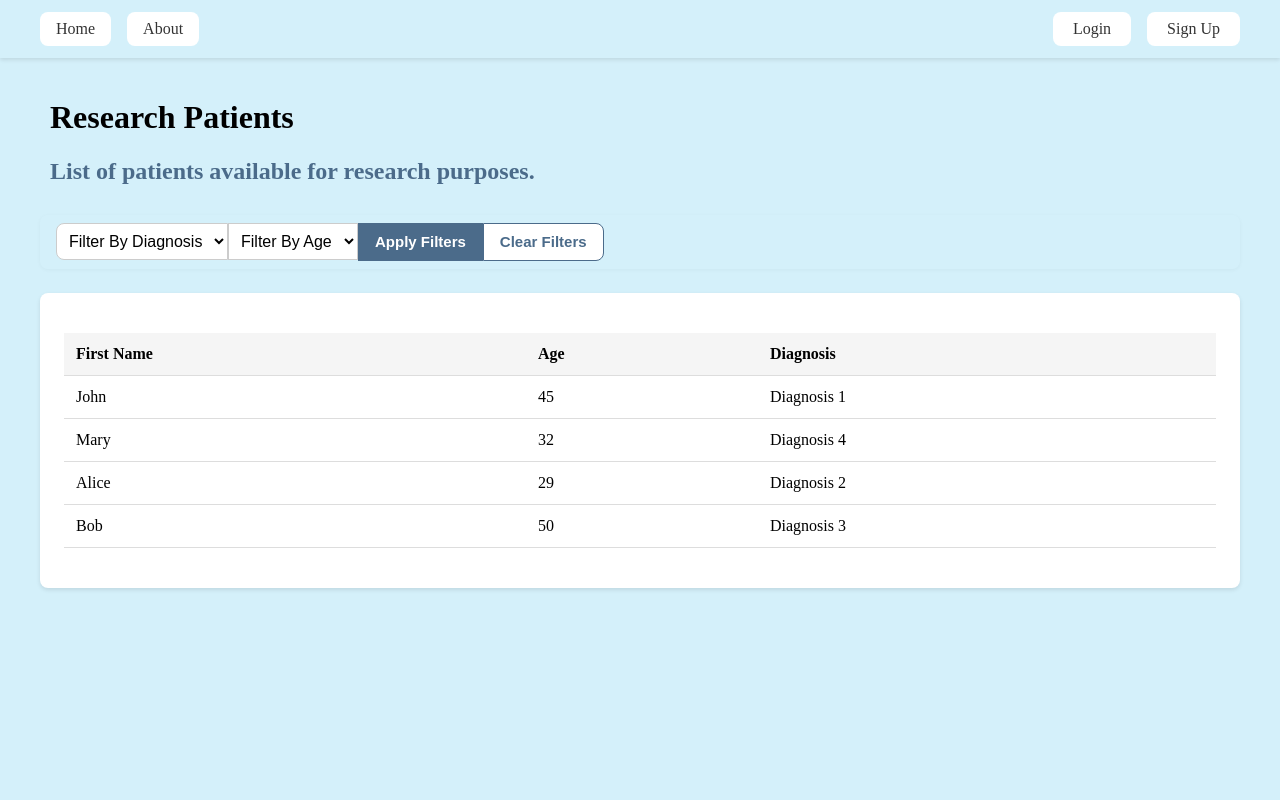
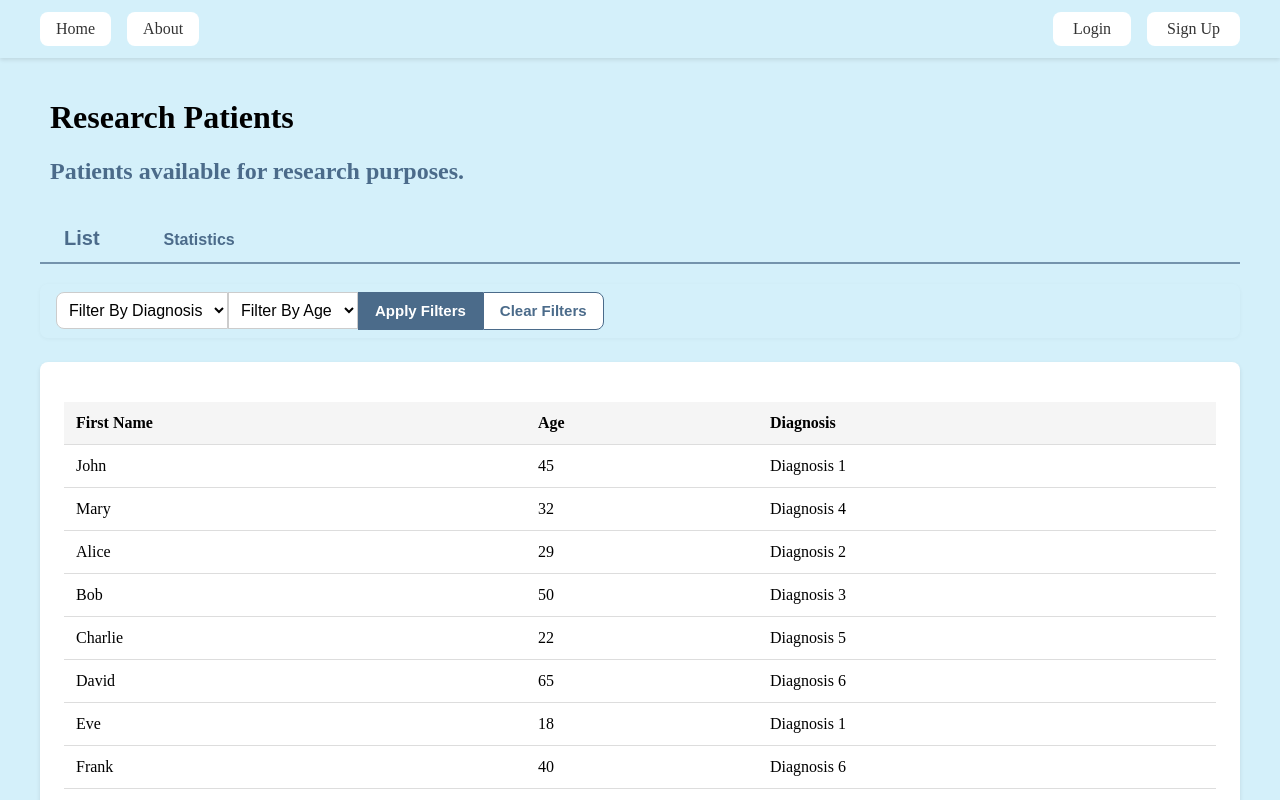
Before and after one commit to MohamedOrfy1/Integrated-Medical-Database-System, a React (Vite) app in the folder client/frontend/: page /research in a window 1280 px wide. Shown: the top 800 px of the page. Built offline with nearby package versions, Linux system fonts and the light colour scheme.

Commit message:
Added statistics to Research Page

```diff
--- a/client/frontend/src/pages/Research.jsx
+++ b/client/frontend/src/pages/Research.jsx
@@ -1,4 +1,7 @@
 import React, { useState, useEffect } from 'react';
+import { Pie, Bar } from 'react-chartjs-2';
+import { Chart as ChartJS, ArcElement, Tooltip, Legend, CategoryScale, LinearScale, BarElement } from 'chart.js';
+ChartJS.register(ArcElement, Tooltip, Legend, CategoryScale, LinearScale, BarElement);
 import '../styles/Research.css';
 
 const Research = () => {
@@ -7,6 +10,13 @@ const Research = () => {
     const [filterPatient , setFilterPatient] = useState([]);
     const [diagnosisfilter, setDiagnosisfilter] = useState('');
     const [agefilter, setAgefilter] = useState('');
+
+    const [activeTab, setActiveTab] = useState('list');
+    const [successMessage, setSuccessMessage] = useState('');
+    const [error, setError] = useState('');
+
+    // For statistics
+    const [stats, setStats] = useState({ total: 0, byDiagnosis: {} ,byAgeRange: {} });
 
 
 
@@ -56,14 +66,31 @@ const Research = () => {
         {firstName: 'Mary', age: 32, diagnosis: 'Diagnosis 4'},
         {firstName: 'Alice', age: 29, diagnosis: 'Diagnosis 2'},
         {firstName: 'Bob', age: 50, diagnosis: 'Diagnosis 3'},
+        {firstName: 'Charlie', age: 22, diagnosis: 'Diagnosis 5'},
+        {firstName: 'David', age: 65, diagnosis: 'Diagnosis 6'},
+        {firstName: 'Eve', age: 18, diagnosis: 'Diagnosis 1'},
+        {firstName: 'Frank', age: 40, diagnosis: 'Diagnosis 6'},
+        {firstName: 'Grace', age: 55, diagnosis: 'Diagnosis 3'},
+        {firstName: 'Hannah', age: 30, diagnosis: 'Diagnosis 4'},
+        {firstName: 'Ian', age: 15, diagnosis: 'Diagnosis 6'},
+        {firstName: 'Jack', age: 70, diagnosis: 'Diagnosis 6'},
+        {firstName: 'Kathy', age: 25, diagnosis: 'Diagnosis 1'},
+        {firstName: 'Leo', age: 38, diagnosis: 'Diagnosis 2'},
+        {firstName: 'Mia', age: 20, diagnosis: 'Diagnosis 5'},
+        {firstName: 'Nina', age: 48, diagnosis: 'Diagnosis 3'},
+        {firstName: 'Oscar', age: 60, diagnosis: 'Diagnosis 4'},
+        {firstName: 'Paul', age: 22, diagnosis: 'Diagnosis 5'},
+        {firstName: 'Quinn', age: 65, diagnosis: 'Diagnosis 6'},
+        {firstName: 'Rita', age: 18, diagnosis: 'Diagnosis 1'},
+        {firstName: 'Sam', age: 40, diagnosis: 'Diagnosis 6'},
+        {firstName: 'Tina', age: 55, diagnosis: 'Diagnosis 3'},
     ];
     setPatients(examples);
     setFilterPatient(examples);
     }, []);
 
-    const uniqueDiagnoses = Array.from(new Set(patients.map(p => p.diagnosis)));
 
-    const uniqueAges = Array.from(new Set(patients.map(p => p.age))).sort((a, b) => a - b);
+
 
 
     // const handleDiagnosisChange = (e) => {
@@ -92,6 +119,26 @@ const Research = () => {
             }
         }
 
+        const total = result.length;
+        const byDiagnosis = {};
+        result.forEach(p => {
+            if (byDiagnosis[p.diagnosis]) {
+            byDiagnosis[p.diagnosis]++;
+            } else {
+            byDiagnosis[p.diagnosis] = 1;
+            }
+        });
+
+        const byAgeRange = {};
+        ageRanges.forEach(r => {
+        byAgeRange[r.label] = 0;
+        });
+        result.forEach(p => {
+        const match = ageRanges.find(r => p.age >= r.min && p.age <= r.max);
+        if (match) byAgeRange[match.label]++;
+        });
+
+        setStats({ total, byDiagnosis, byAgeRange });
         setFilterPatient(result);
     };
 
@@ -104,7 +151,17 @@ const Research = () => {
     return (
     <div className="research-container">
             <h1>Research Patients</h1>
-            <h2>List of patients available for research purposes.</h2>
+            <h2>Patients available for research purposes.</h2>
+
+            {successMessage && <div className="success-message">{successMessage}</div>}
+            {error && <div className="error-message">{error}</div>}
+
+
+            <div className="research-tabs">
+                <button className={`research-tab ${activeTab === 'list' ? 'active' : ''}`} onClick={() => setActiveTab('list')}>List</button>
+                <button className={`research-tab ${activeTab === 'stats' ? 'active' : ''}`} onClick={() => setActiveTab('stats')}>Statistics</button>
+            </div>
+
             <form onSubmit={e => e.preventDefault()}>
                 <select value={diagnosisfilter} className= 'research-select-diagnosis' onChange={(e) => setDiagnosisfilter(e.target.value)}>
                 <option value="" disabled hidden>Filter By Diagnosis</option>
@@ -122,6 +179,7 @@ const Research = () => {
                 <button className='research-apply' onClick={applyFilters}>Apply Filters</button>
                 <button className='research-clear' onClick={handleClearFilters}>Clear Filters</button>
             </form>
+            {activeTab === 'list'? (
             <div className="research-list">
                 {filterPatient.length === 0 ? (
                     <h2>No patients available</h2>
@@ -146,6 +204,82 @@ const Research = () => {
                 </table>
                 )}
             </div>
+            ) : (
+            <div className="research-stats">
+                {/* We'll add actual stats content later */}
+                {/* <h2>Total patients: {stats.total}</h2>
+                {Object.keys(stats.byDiagnosis).map((diag, i) => (
+                <h2 key={i}>{diag}: {stats.byDiagnosis[diag]}</h2>
+                ))} */}
+                <div className='stats-container'>
+                <div className='research-total'>
+                    <h2>{diagnosisfilter}</h2>
+                    <h2>{agefilter}</h2>
+                    <h2>Total Patients: {stats.total}</h2>
+                </div>
+                <div className='research-charts'>
+                <Pie
+                    data={{
+                        labels: Object.keys(stats.byDiagnosis),
+                        datasets: [{
+                            data: Object.values(stats.byDiagnosis),
+                            backgroundColor: [
+                                '#FF6384',
+                                '#36A2EB',
+                                '#FFCE56',
+                                '#4BC0C0',
+                                '#9966FF',
+                                '#FF9F40'
+                            ],
+                        }],
+                    }}
+                    options={{
+                        responsive: true,
+                        plugins: {
+                            // legend: {
+                            //     position: 'top',
+                            // },
+                            title: {
+                                display: true,
+                                text: 'Patients by Diagnosis'
+                            }
+                        }
+                    }}
+
+                />
+                </div>
+
+                <div className='research-charts'>
+                <Bar
+                    data={{
+                        labels: Object.keys(stats.byAgeRange),
+                        datasets: [{
+                        label: 'Number of Patients',
+                        data: Object.values(stats.byAgeRange),
+                        backgroundColor: '#36A2EB'
+                        }]
+                    }}
+                    options={{
+                        responsive: true,
+                        plugins: {
+                        title: {
+                            display: true,
+                            text: 'Patients per Age Range'
+                        }
+                        },
+                        scales: {
+                        y: {
+                            beginAtZero: true
+                        }
+                        }
+                    }}
+                    />
+                    </div>
+
+                    </div>
+
+            </div>
+            )}
     </div>
     );
 
--- a/client/frontend/src/styles/Research.css
+++ b/client/frontend/src/styles/Research.css
@@ -160,6 +160,92 @@ body {
 }
 
 
+.research-tabs {
+    margin-bottom: 20px;
+    border-bottom: 2px solid #4b6a8ab0;
+}
+
+.research-tab {
+    padding: 12px 24px;
+    font-size: 16px;
+    font-weight: bold;
+    background: none;
+    border: none;
+    /* border-bottom: 2px solid transparent; */
+    margin-right: 16px;
+    cursor: pointer;
+    color: #4b6b8a;
+    transition: all 0.3s ease;
+}
+
+.research-tab:hover {
+    color: #6e8ead;
+}
+
+.research-tab.active {
+    color: #4b6b8a;
+    font-size: 20px;
+    /* border-bottom: 2px solid #4b6b8a; */
+}
+
+
+.research-stats{
+    /* background: white; */
+    /* background-color: transparent; */
+    padding: 24px;
+    border-radius: 8px;
+    box-shadow: 0 2px 4px rgba(0, 0, 0, 0.1);
+    overflow-x: auto;
+}
+
+.stats-container {
+    display: flex;
+    flex-wrap: wrap;
+    gap: 16px;
+    justify-content: space-between;
+    background-color: transparent;
+    margin-top: 30px;
+}
+
+
+.research-total{
+    /* flex: 1 1 45%; */
+    background: white;
+    /* background-color: transparent; */
+    /* padding: 24px; */
+    padding-top: 18px;
+    border-radius: 8px;
+    box-shadow: 0 2px 4px rgba(0, 0, 0, 0.1);
+    overflow-x: auto;
+    width: 100%;
+    display: flex;
+    flex-wrap: wrap;
+    justify-content: space-between;
+  /* box-sizing: border-box; */
+
+}
+
+.research-total h2 {
+    color: #4b6b8a;
+    font-size: 24px;
+    margin-bottom: 10px;
+    margin-right: 40px;
+}
+
+.research-charts{
+    flex: 1 1 45%;
+    background: white;
+    /* background-color: transparent; */
+    padding: 24px;
+    border-radius: 8px;
+    box-shadow: 0 2px 4px rgba(0, 0, 0, 0.1);
+    overflow-x: auto;
+    min-width: 300px;
+    max-width: 600px;
+}
+
+
+
 /* Responsive Design */
 @media (max-width: 768px) {
     .tab-button {
```
